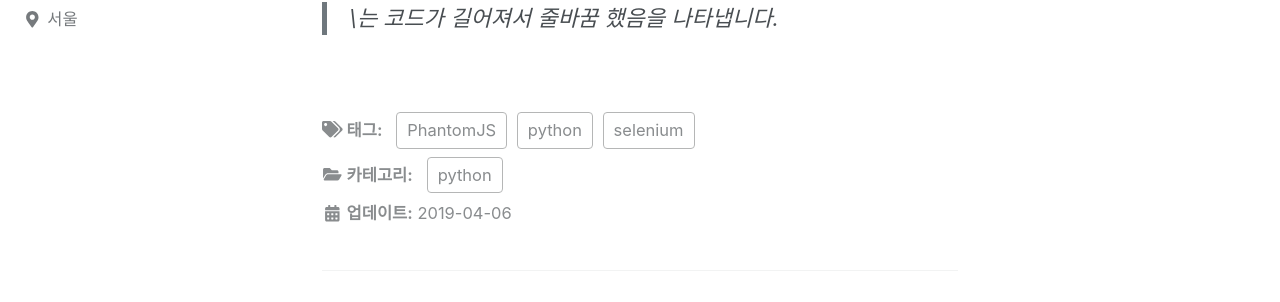
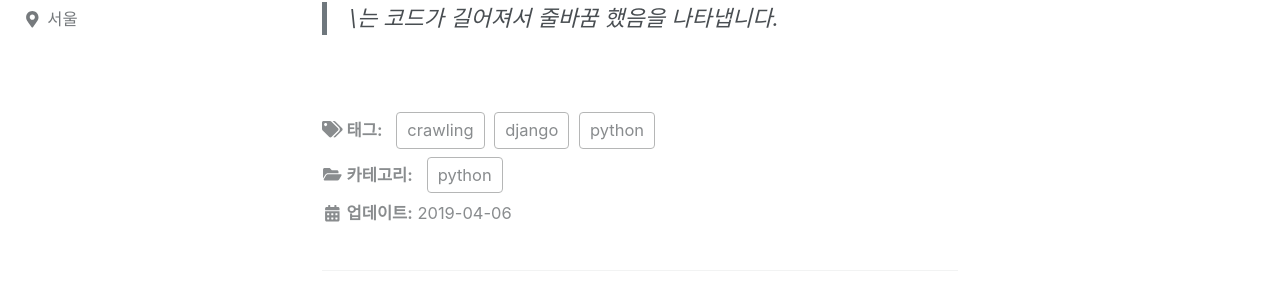
Before and after one commit to Shindongsik/Shindongsik.github.io, a Jekyll site: the page built from _posts/2019-04-05-django-orm-save.md, in a window 1280 px wide and 900 px high, scrolled down 1398 px. Shown: the part 140-442 px from the top of the window. Built offline with Jekyll 4.4.1, drawn with Linux system fonts in a browser that asks for light colours; cached includes are drawn as plain includes.

Commit message:
tag 변경

```diff
--- a/_posts/2019-04-05-django-orm-save.md
+++ b/_posts/2019-04-05-django-orm-save.md
@@ -1,7 +1,7 @@
 ---
 title: "Django로 db에 저장하기"
 categories: [python]
-tags: [python,selenium,PhantomJS]
+tags: [python,django,crawling]
 date: 2019-04-05 23:17:00
 read_time: false
 ---
```
